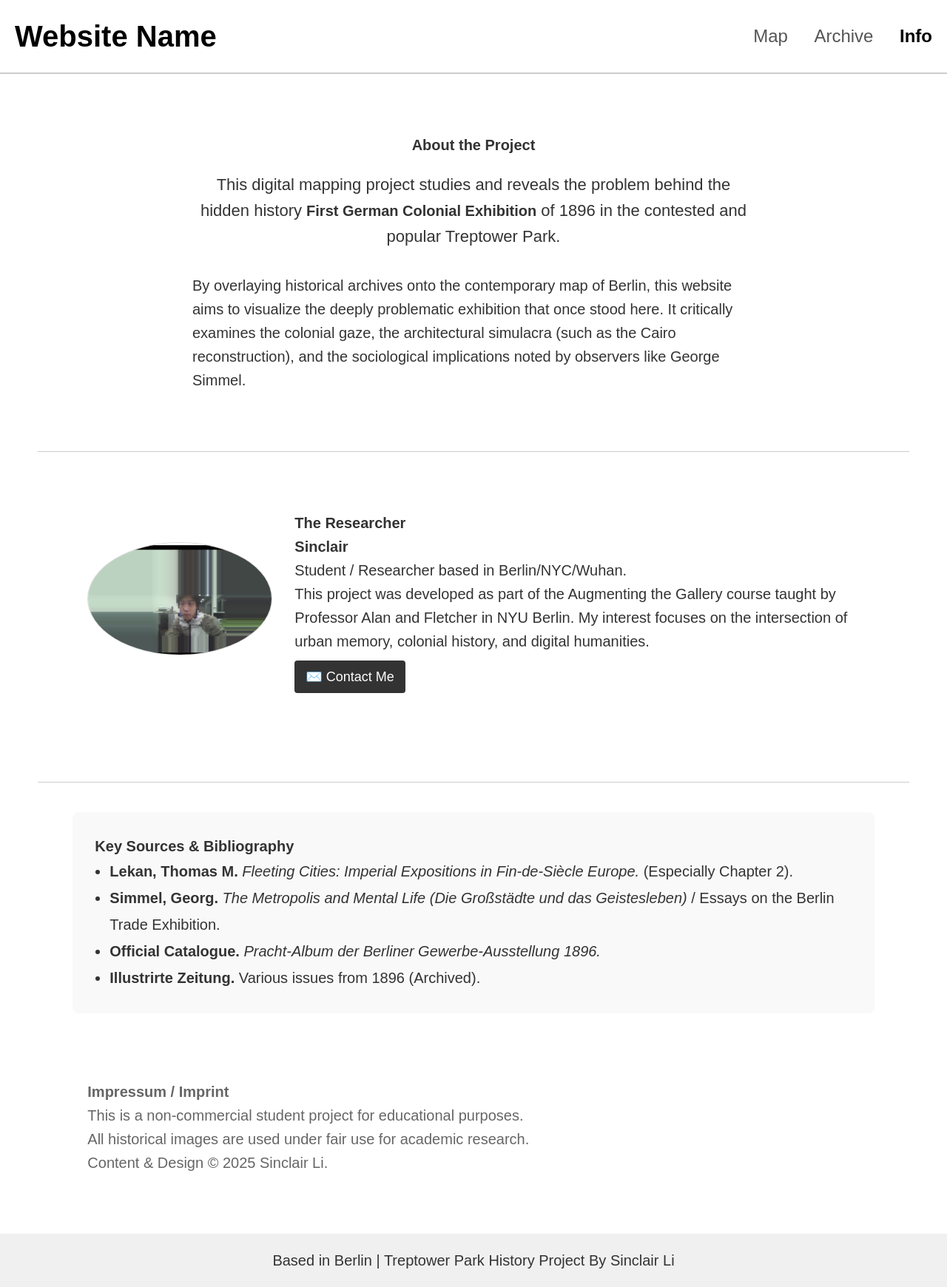
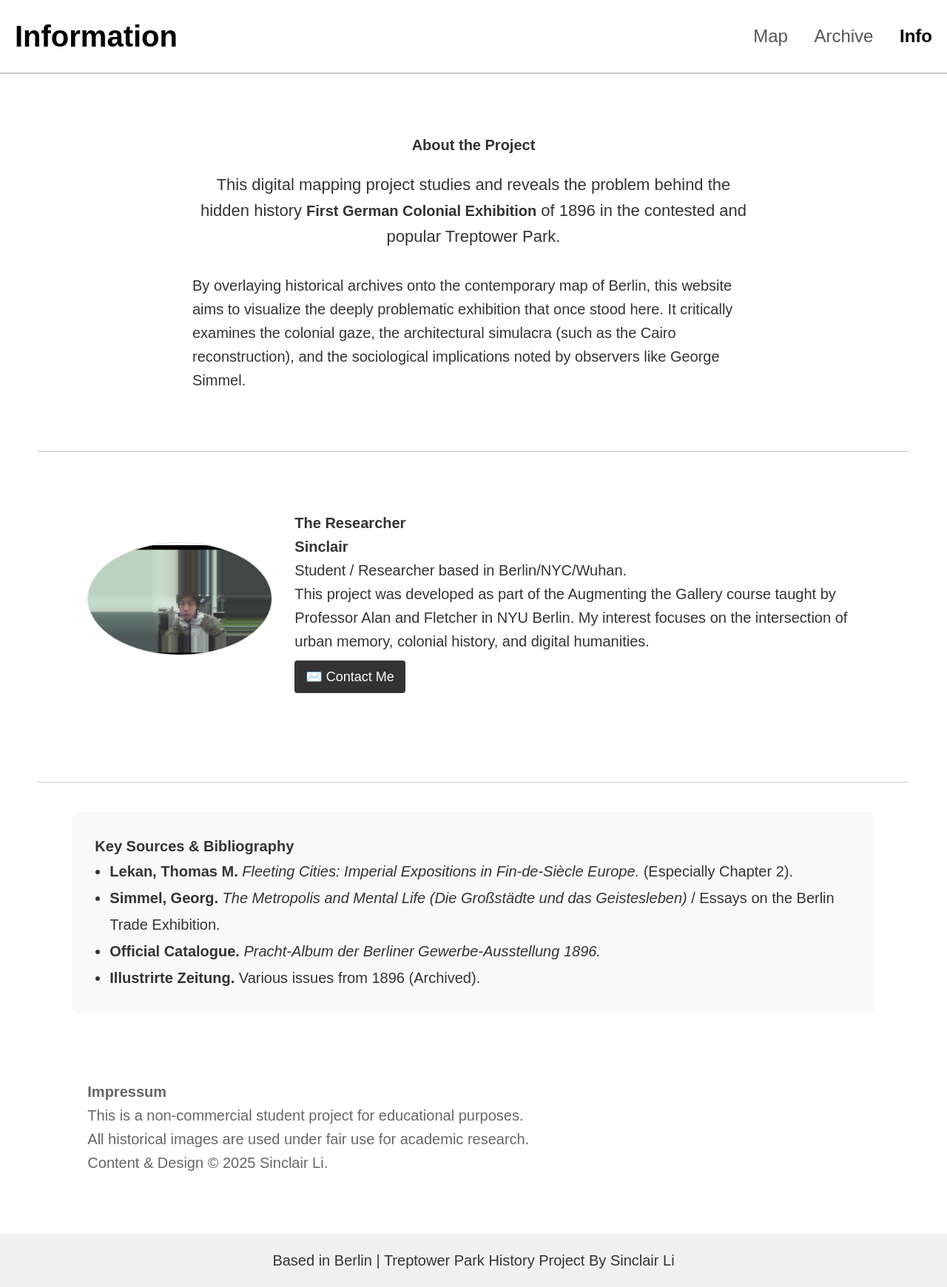
Before and after one commit to SyncLair07/treptowerpark, a plain HTML site: page info.html in a window 1280 px wide. Shown: the whole page at 74% size. Drawn offline with Linux system fonts and the light colour scheme.

Commit message:
info fix

```diff
--- a/info.html
+++ b/info.html
@@ -9,7 +9,7 @@
 <body class="welcome-page">
 
     <nav class="navbar">
-        <a href="index.html" class="site-title">Website Name</a>
+        <a href="index.html" class="site-title">Information</a>
         <div class="nav-links">
             <a href="map.html">Map</a>
             <a href="archive.html">Archive</a>
@@ -75,7 +75,7 @@
         </section>
 
         <section class="content-section" style="font-size: 0.8rem; color: #666; margin-top: 50px;">
-            <h3>Impressum / Imprint</h3>
+            <h3>Impressum</h3>
             <p>
                 This is a non-commercial student project for educational purposes.<br>
                 All historical images are used under fair use for academic research.<br>
```
